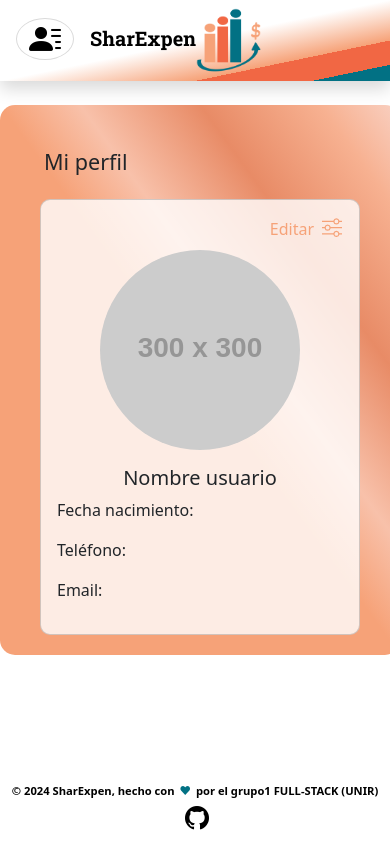
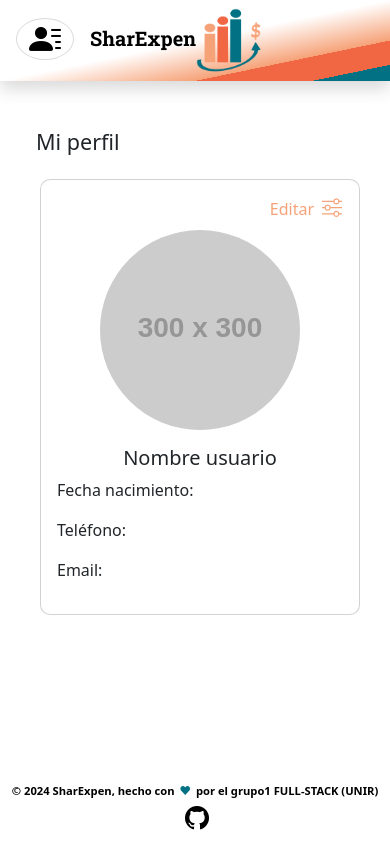
Before and after one commit to matildejb/TFM_front, an Angular app: page /profile-info in a window 390 px wide. Built offline with nearby package versions, Linux system fonts and the light colour scheme.

Commit message:
User-profile responsive

```diff
--- a/src/app/pages/users/user-profile/profile-info/profile-info.component.css
+++ b/src/app/pages/users/user-profile/profile-info/profile-info.component.css
@@ -1,17 +1,6 @@
 .container {
   width: 700px;
   margin: auto;
-  background: linear-gradient(
-    to top right,
-    #f6a278 0%,
-    #f6a278 50%,
-    #f8c1aa 60%,
-    #e88b66 75%,
-    #f7b191 90%,
-    #f9d1c3 100%
-  );
-  padding: 20px;
-  border-radius: 15px;
 
   .card {
     background-color: rgba(255, 255, 255, 0.8);
```
